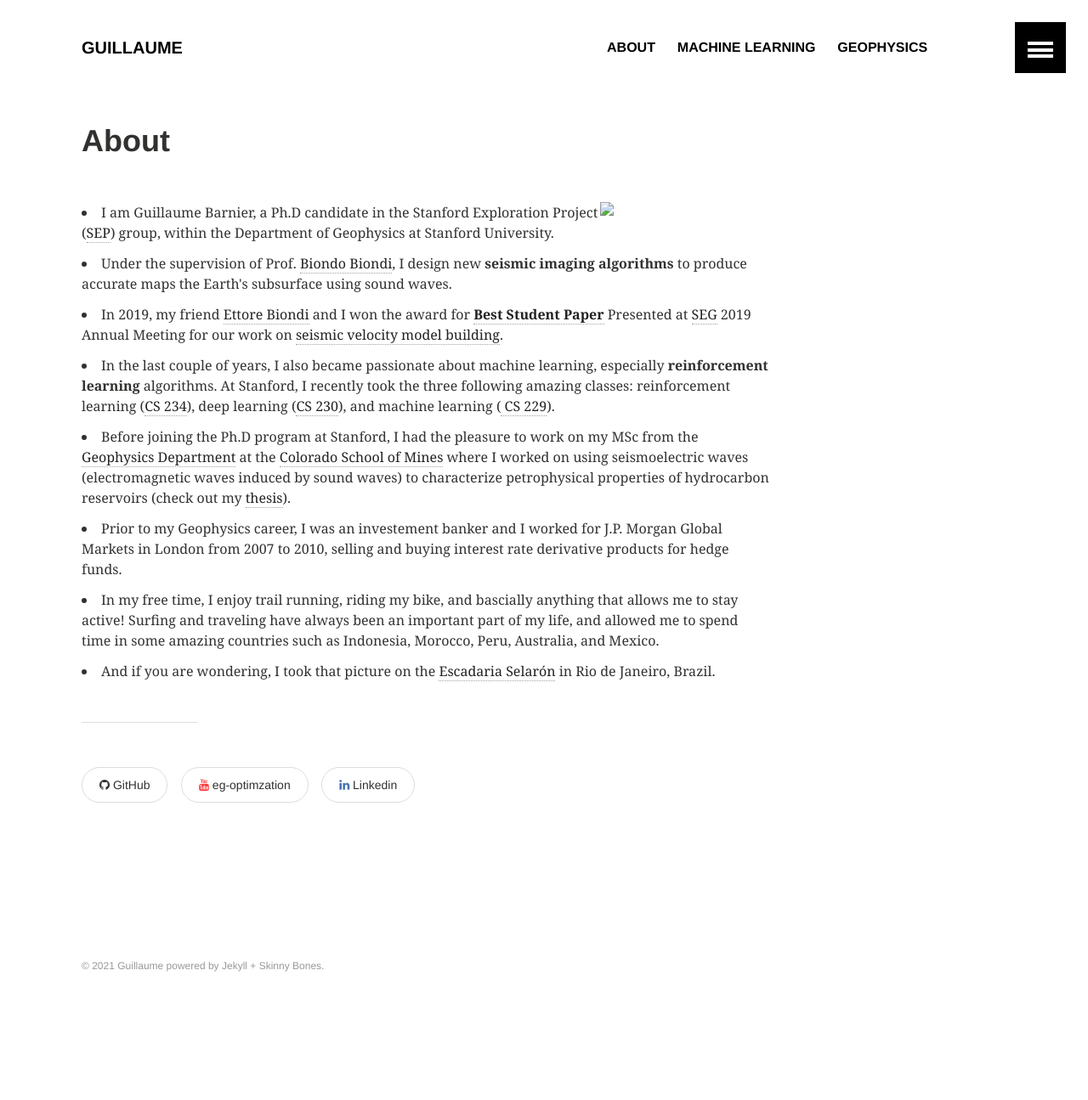
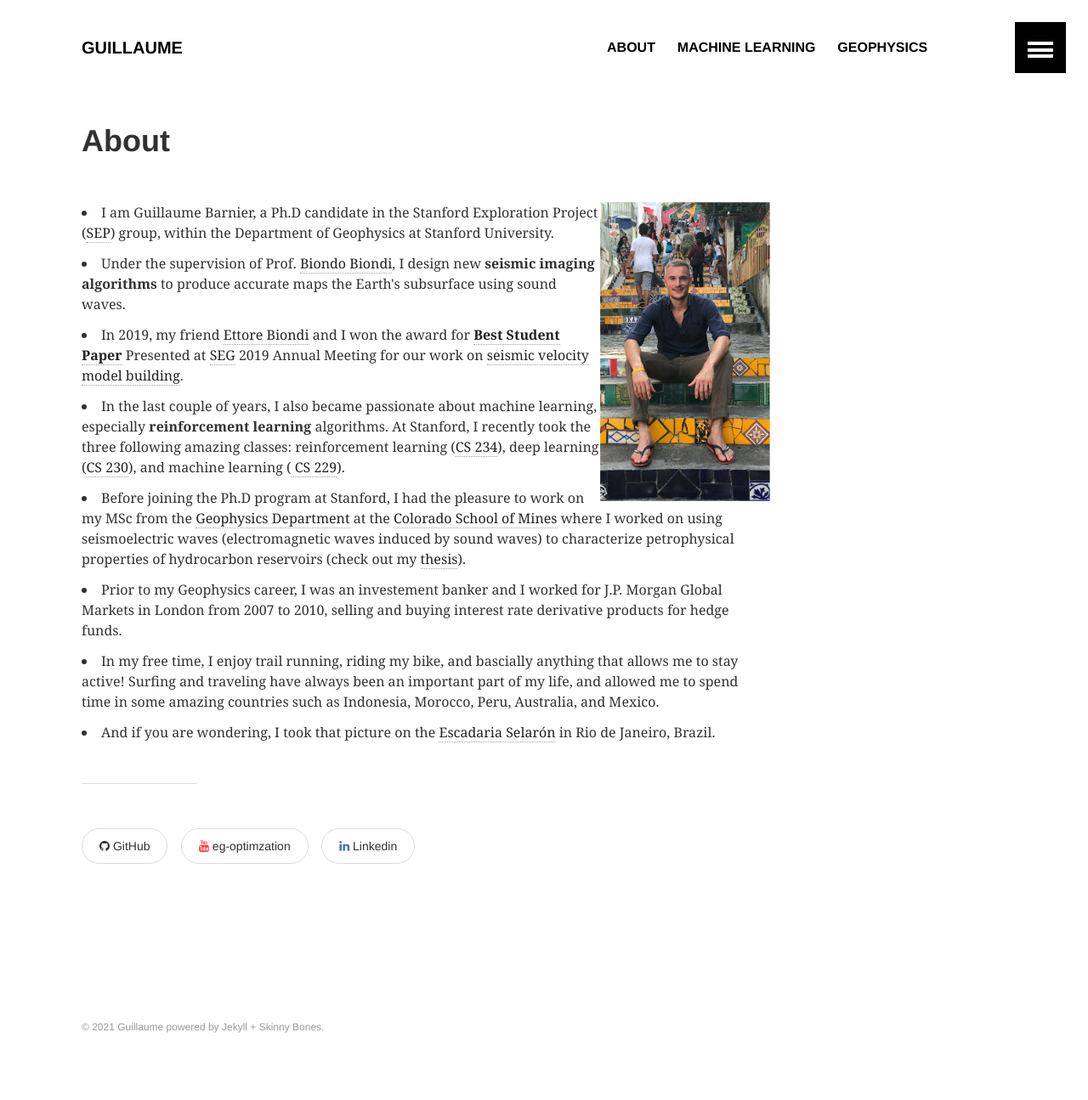
Before and after one commit to gbarnier/gbarnier.github.io, a Jekyll site: the page built from _pages/about.md, in a window 1280 px wide. Shown: the whole page at 85% size. Built offline with Jekyll 4.4.1, drawn with Linux system fonts in a browser that asks for light colours; before the commit the page ends 1223 px from its top, so only the background shows below that.

Commit message:
Update about.md

```diff
--- a/_pages/about.md
+++ b/_pages/about.md
@@ -9,7 +9,7 @@ permalink: /about/
     <title>About</title>
   </head>
   <body>
-   <img src="images/stairs_rio_c.png" style="float: right; width: 200px;height: 350; display: inline;"/>
+   <img src="/images/stairs_rio_c.png" style="float: right; width: 200px;height: 350; display: inline;"/>
    <p>
    <li>I am Guillaume Barnier, a Ph.D candidate in the Stanford Exploration Project (<a href="https://sep.sites.stanford.edu">SEP</a>) group, within the Department of Geophysics at Stanford University.
    <li>Under the supervision of Prof. <a href="https://wiki.seg.org/wiki/Biondo_Biondi">Biondo Biondi</a>, I design new
```
